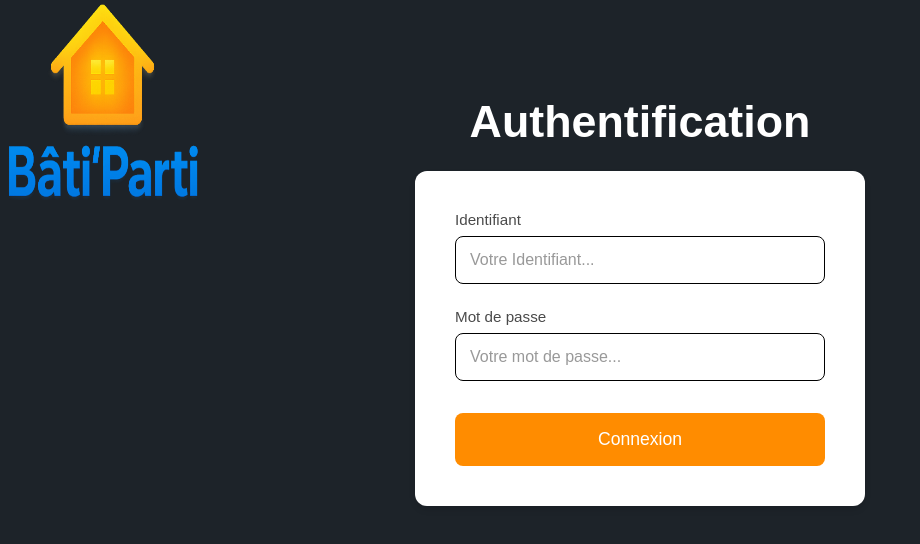
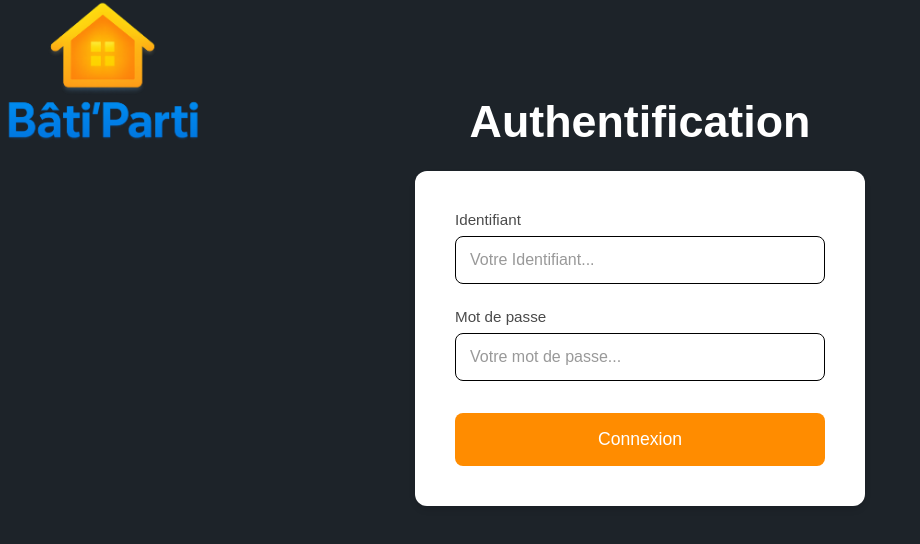
Before and after one commit to BaptisteCpt/SAE-4.01, a Next.js app in the folder sae3.01/: page / in a window 1280 px wide. Shown: the top 544 px of the page, without its empty margins (0-920 px from the left). Built offline with nearby package versions, Linux system fonts and the light colour scheme.

Commit message:
modification du css du login pour l'image

```diff
--- a/sae3.01/app/css/login.css
+++ b/sae3.01/app/css/login.css
@@ -22,7 +22,7 @@
 /* Dimention Logo*/
 .logo-image {
   width: 200px;
-  height: 200px;
+  height: auto;
   position: fixed;
   top: 0px;
   left: 5px;
```
Also changed, not shown: 1 other file (tests, documents, lock files or other folders).
